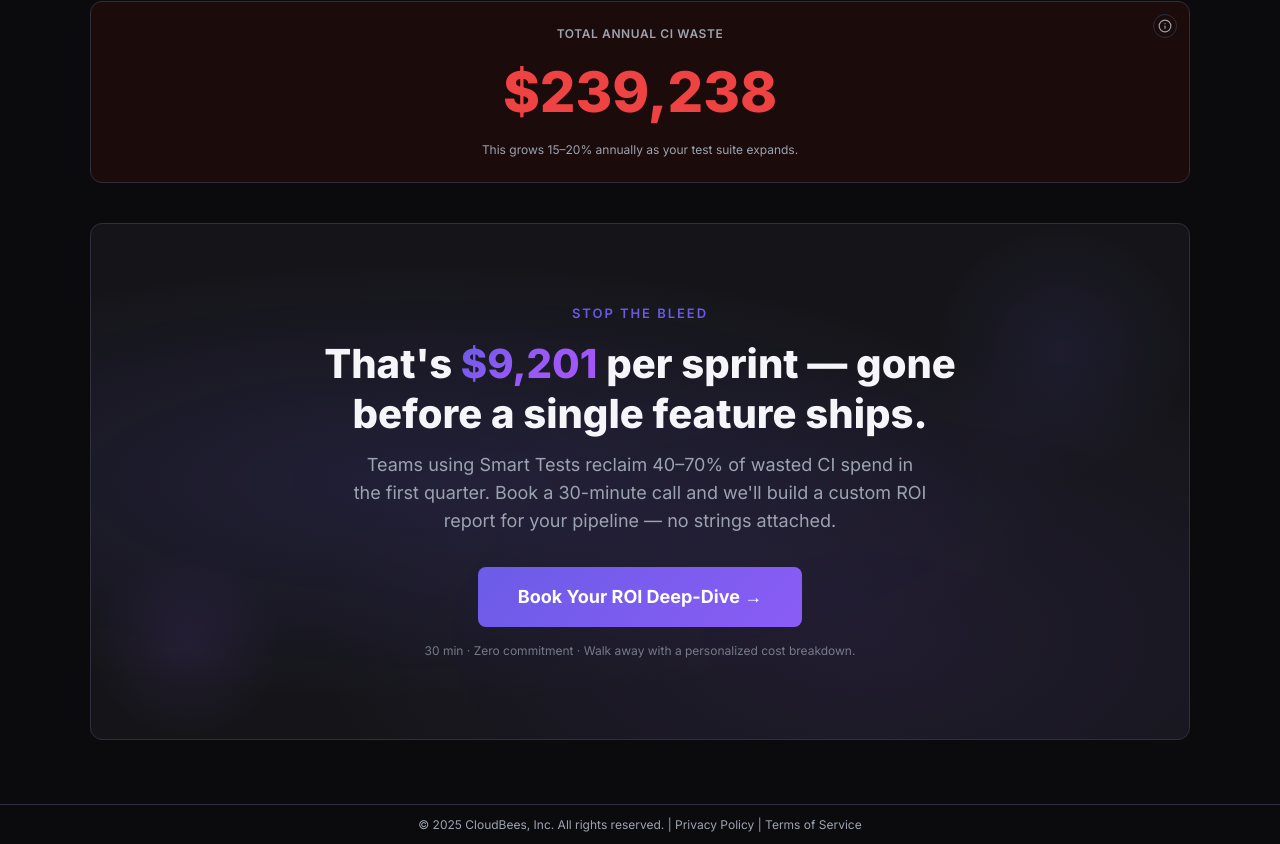
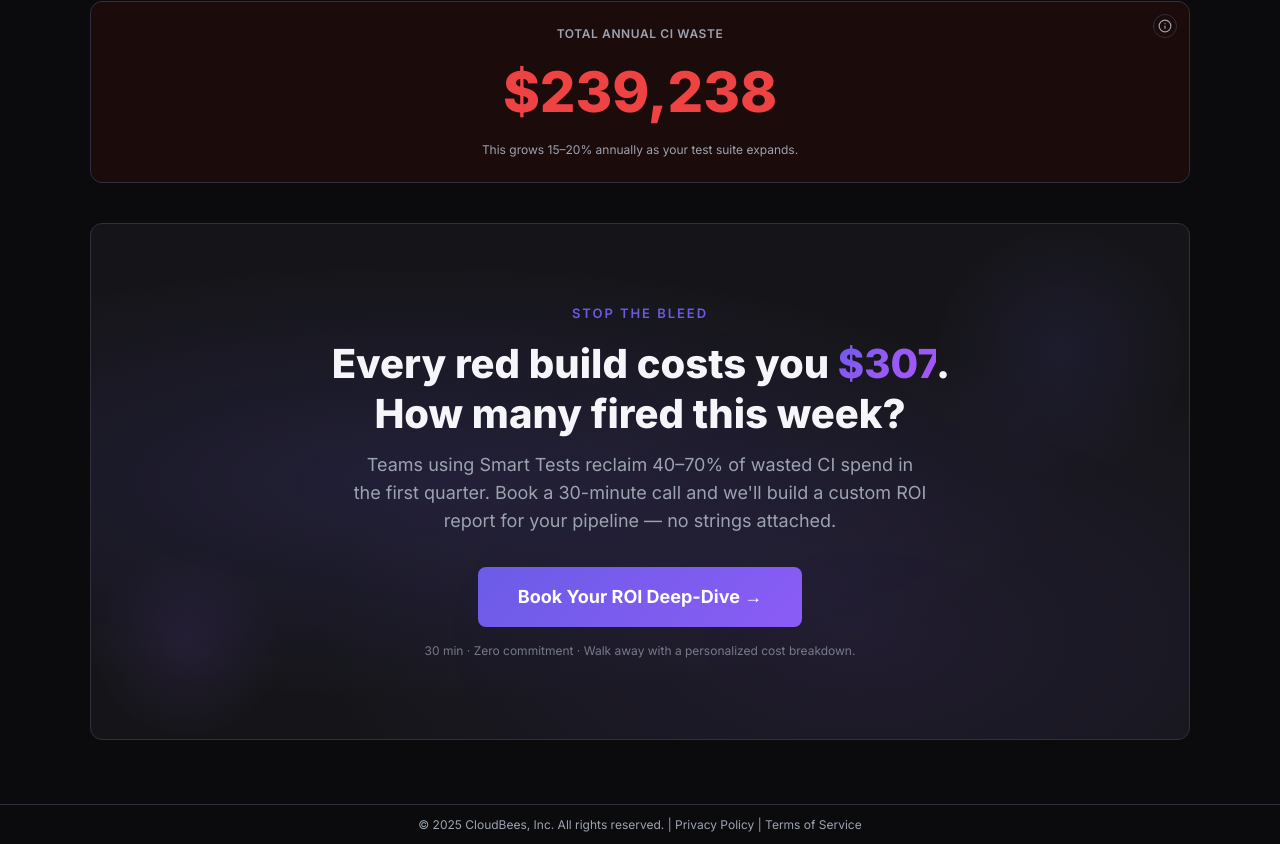
Before and after one commit to ShellyEL575/ci-waste-whiz, a React (Vite) app: page / in a window 1280 px wide. Shown: the part 2082-2926 px from the top of the page. Built offline with nearby package versions, Linux system fonts and the light colour scheme; the HTML template or start-up script is replaced by a standard one.

Commit message:
Update per failed build framing
Co-authored-by: ShellyEL575 <30843953+ShellyEL575@users.noreply.github.com>

```diff
--- a/src/components/Results.tsx
+++ b/src/components/Results.tsx
@@ -91,8 +91,8 @@ const Results = ({ results, inputs }: ResultsProps) => {
           <div className="px-6 py-14 md:px-16 md:py-20 text-center relative z-10">
             <p className="cb-eyebrow mb-4 block text-[13px]">STOP THE BLEED</p>
             <h3 className="text-[28px] md:text-[40px] font-extrabold leading-tight text-foreground mb-3 max-w-2xl mx-auto">
-              That's <span className="cb-gradient-text">${Math.round(results.totalAnnualWaste / 26).toLocaleString()}</span> per sprint —{" "}
-              gone before a single feature ships.
+              Every red build costs you <span className="cb-gradient-text">${Math.round(results.totalAnnualWaste / (inputs.D1 * 52)).toLocaleString()}</span>.{" "}
+              How many fired this week?
             </h3>
             <p className="text-base md:text-lg text-muted-foreground max-w-xl mx-auto mb-8 leading-relaxed">
               Teams using Smart Tests reclaim 40–70% of wasted CI spend in the first quarter. Book a 30-minute call and we'll build a custom ROI report for your pipeline — no strings attached.
```
